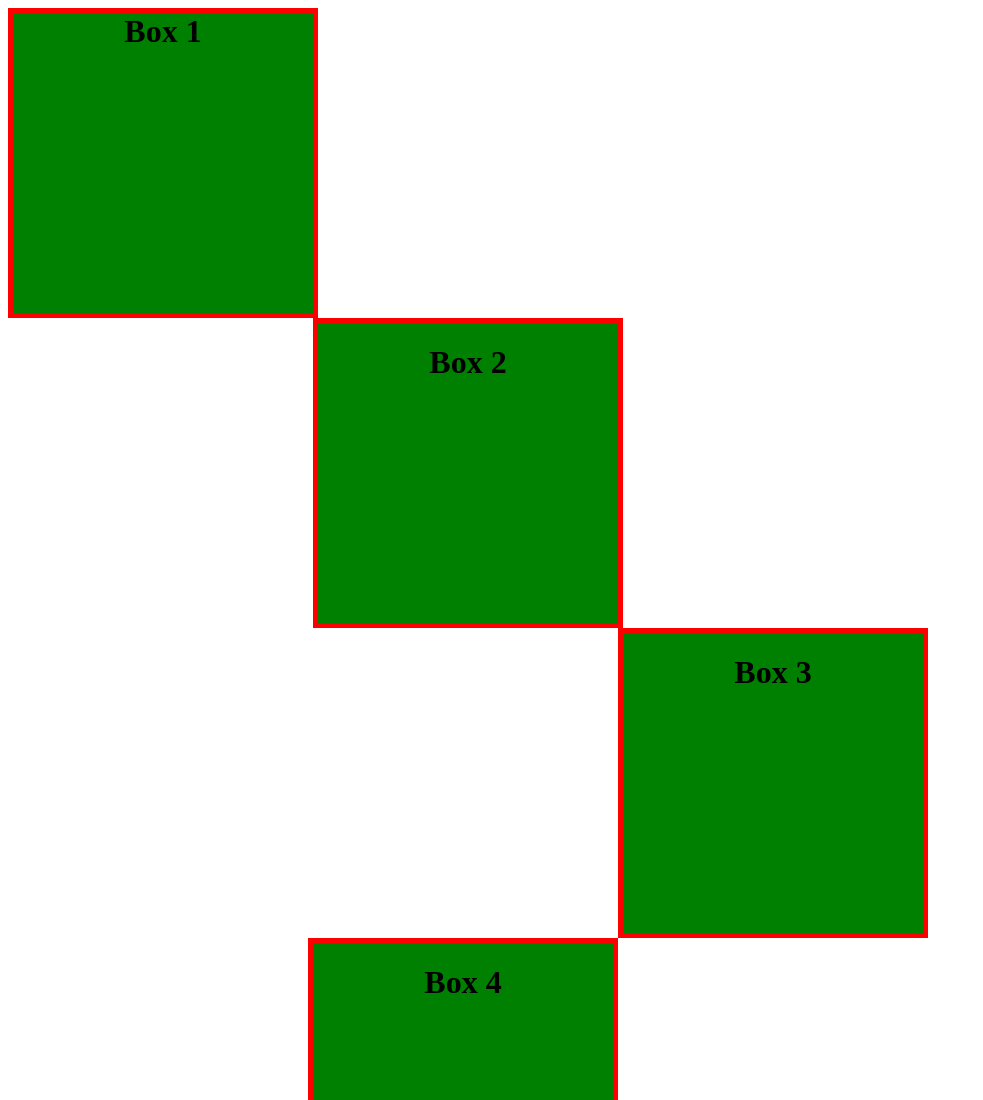
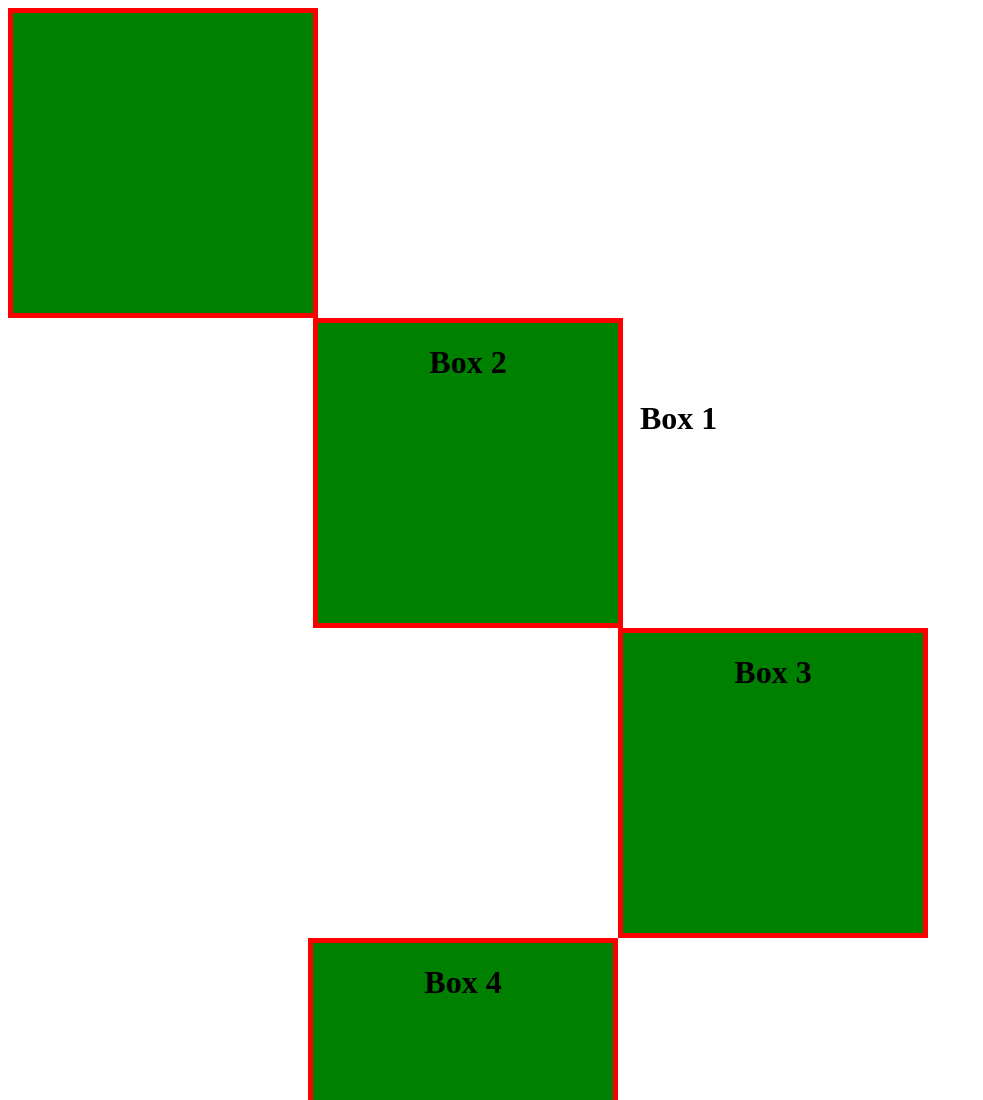
Before and after one commit to adovg/homeworks, a plain HTML site: page home work.html in a window 1280 px wide. Shown: the top 1100 px of the page, without its empty margins (0-983 px from the left). Drawn offline with Linux system fonts and the light colour scheme.

Commit message:
text position

```diff
--- a/home work.html
+++ b/home work.html
@@ -12,9 +12,12 @@
                   text-align: center;
               }
               .box h1{
-                  margin: 0;
-                  position: center;
-                  text-align: center;
+                margin: 0;
+                position: absolute;
+                top: 50%;
+                left: 50%;
+
+
               }
               .box_2{
                   width: 300px;
```
